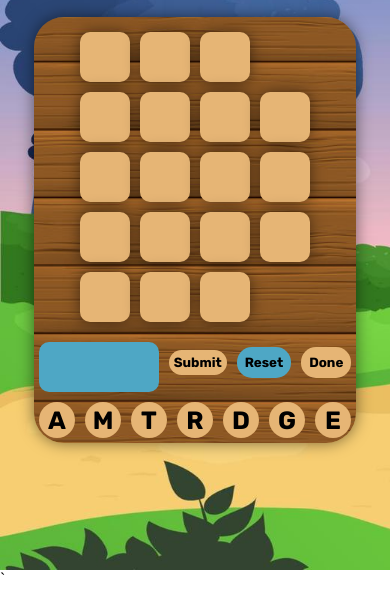
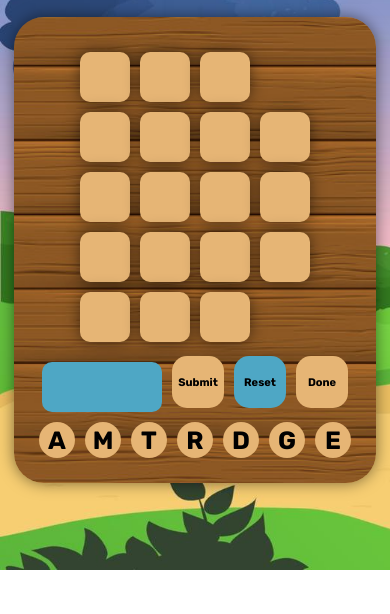
Before and after one commit to Lameen1/websocket-game, a website: page public/index.html in a window 390 px wide. Both pictures are taken after typing "Sample" into the empty fields and a click on the input "Connect!". Shown: the part 164-778 px from the top of the page. Drawn offline with nearby package versions, Linux system fonts and the light colour scheme; no server answers; a web font is replaced by a local one.

Commit message:
Unbugged submit

```diff
--- a/public/index.css
+++ b/public/index.css
@@ -192,7 +192,6 @@ body{
   }
   .show-game{
     margin-bottom: 5px;
-    padding: 5px;
   }
   .answer-box{
     height: 50px;
@@ -237,13 +236,19 @@ body{
     width: 120px;
   }
   .submit-guess{
-    padding: 5px;
+    font-size: 11px;
+    height: 52px;
+    width: 52px;
   }
   .reset-guess{
-    padding: 8px;
+    font-size: 11px;
+    height: 52px;
+    width: 52px;
   }
   .done-button{
-    padding: 8px;
+    font-size: 11px;
+    height: 52px;
+    width: 52px;
   }
   .letter-box{
     height: 36px;
--- a/public/index.html
+++ b/public/index.html
@@ -8,7 +8,7 @@
       <link rel="preconnect" href="https://fonts.googleapis.com">
       <link rel="preconnect" href="https://fonts.gstatic.com" crossorigin>
       <link href="https://fonts.googleapis.com/css2?family=Aclonica&display=swap" rel="stylesheet">
-      <link rel="stylesheet" href="/index.css">
+      <link rel="stylesheet" href="index.css">
       <link rel="preconnect" href="https://fonts.googleapis.com">
       <link rel="preconnect" href="https://fonts.gstatic.com" crossorigin>
       <link href="https://fonts.googleapis.com/css2?family=Oxygen:wght@400;700&display=swap" rel="stylesheet">
@@ -56,7 +56,7 @@
           </div>
         </div>
 
-      <script src="/socket.io/socket.io.js"></script>
+      <!-- <script src="/socket.io/socket.io.js"></script> -->
       <script src="index.js"></script>
     </body>
-  </html>`
+  </html>
--- a/public/index.js
+++ b/public/index.js
@@ -1,4 +1,4 @@
-const socket = io();
+// const socket = io();
 const game = document.querySelector('.game-board')
 const wordContainer = document.querySelector('.word-container')
 const wordBox = document.querySelector('.answer-box')
@@ -67,16 +67,17 @@ function addLetter(e){
 function submitGuess(){
   for (i = 0; i < possWords.length; i++){
     if (possWords[i] == guessString.innerText){
+      console.log("nutz")
       let currentNode = wordContainer.childNodes[i]
       resetGuess()
       for (e = 0; e < currentNode.childNodes.length; e++){
         currentNode.childNodes[e].classList.remove("hidden-answer-box")
       }
-    } else{
-      resetGuess()
     }
   }
+  return resetGuess()
 }
+
 function resetGuess(){
   guessString.innerText = emptyString
   clickEffect.play()
```
